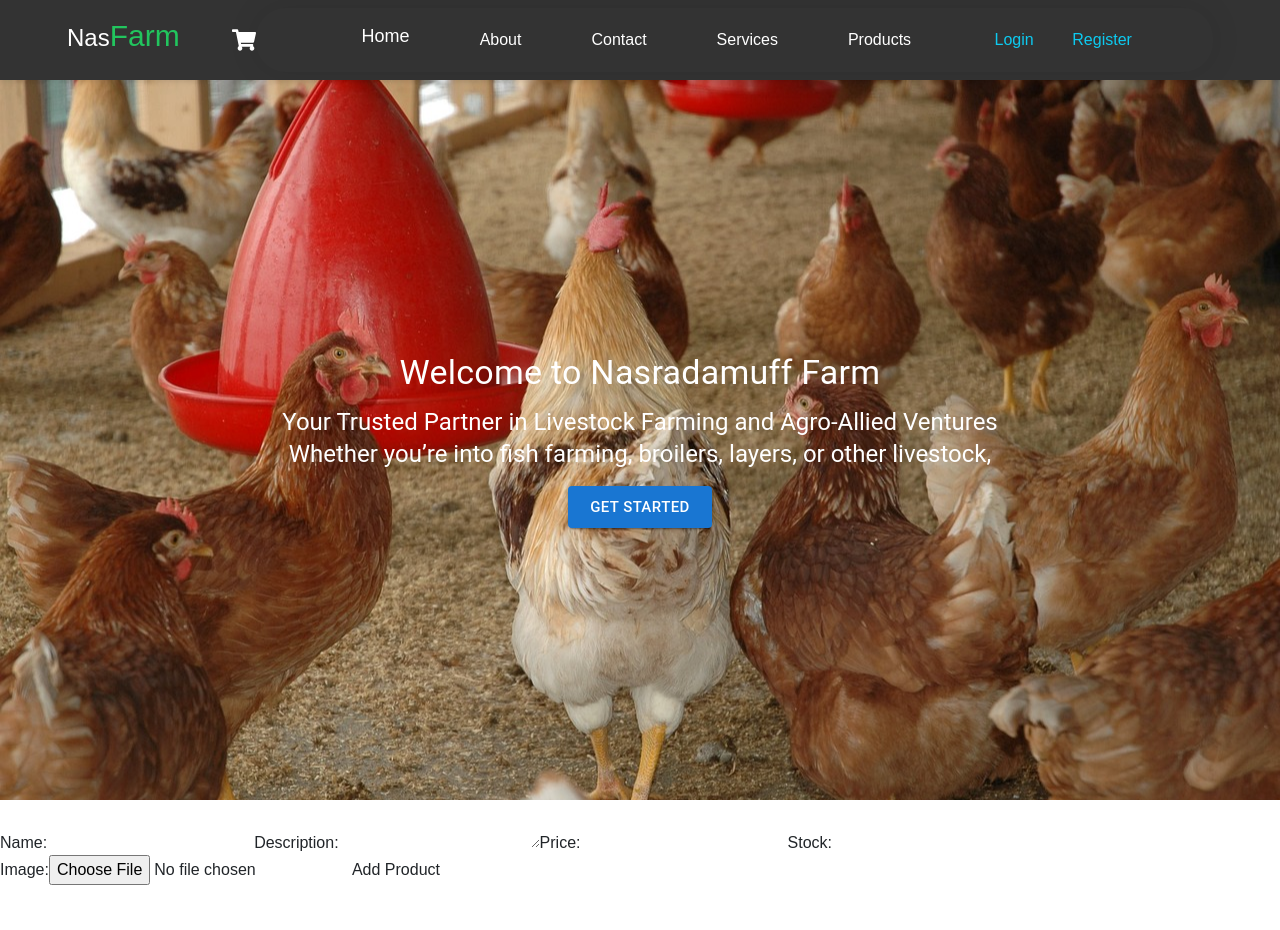
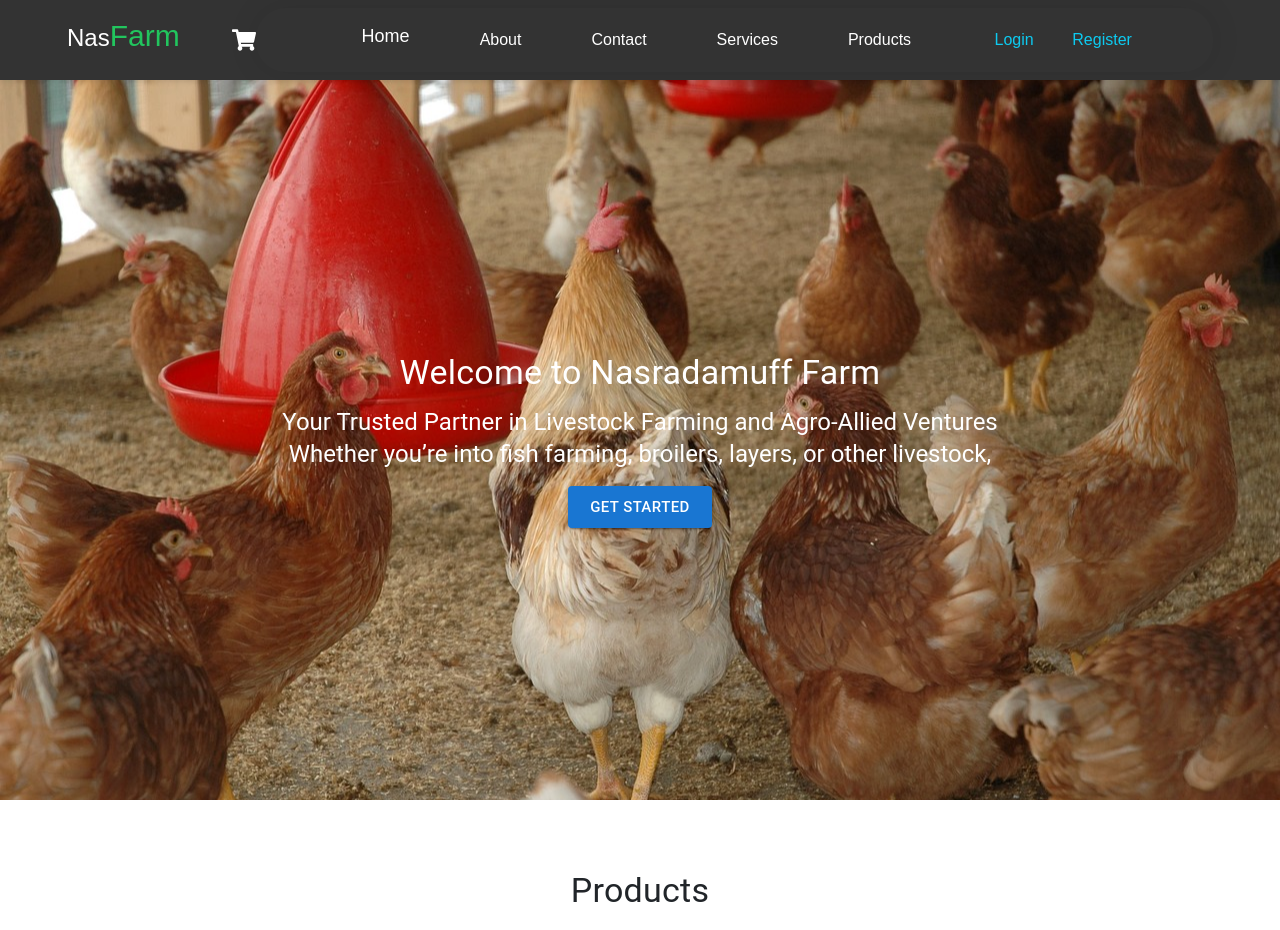
Before and after one commit to bolaji2274/backend-conf, a React (Create React App) app in the folder frontend/: page / in a window 1280 px wide. Shown: the top 930 px of the page. Built offline with nearby package versions, Linux system fonts and the light colour scheme.

Commit message:
product form remove

```diff
--- a/frontend/src/pages/Home.js
+++ b/frontend/src/pages/Home.js
@@ -24,7 +24,7 @@ const Home = () => {
     <>
       <Nav />
 <Hero />
-<AddProductForm />
+
 
       {/* Introduction Section */}
       <Container maxWidth="lg" className="intro-section">
```
